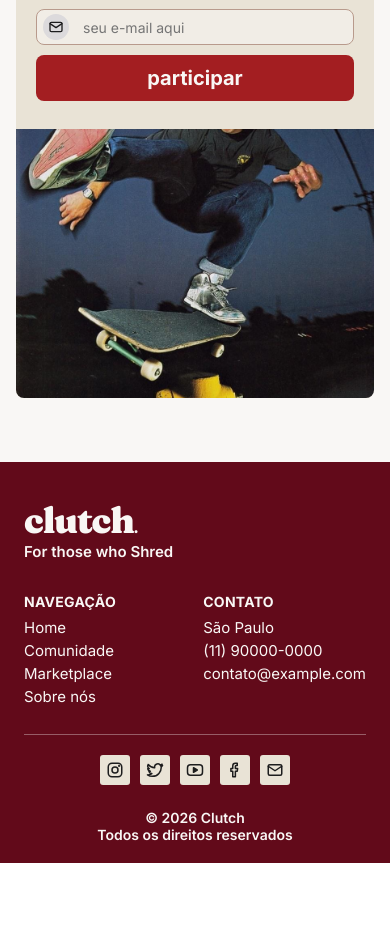
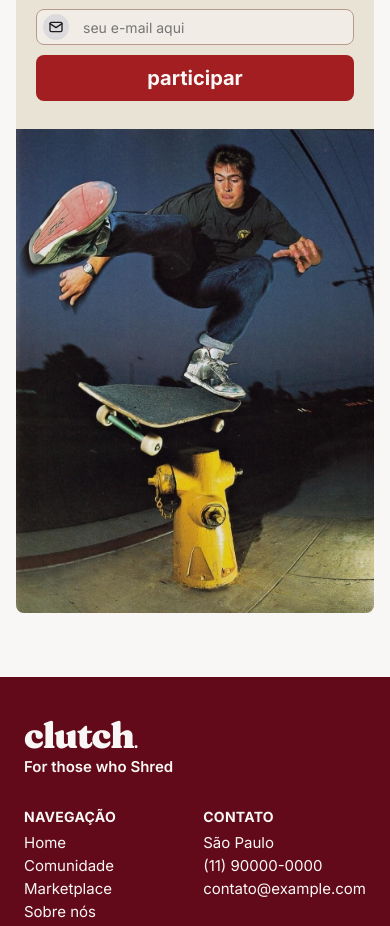
Before and after one commit to AndreCamacho-byte/ProjetoTCC_WEB_REACTJS, a React (Vite) app: page / in a window 390 px wide. Shown: the part 2980-3906 px from the top of the page. Before the commit the page ends 3843 px from the top, so only its background shows below. Built offline with nearby package versions, Linux system fonts and the light colour scheme.

Commit message:
arruma foto cortada no celular na seção come ride with us

```diff
--- a/src/pages/HomePage.module.css
+++ b/src/pages/HomePage.module.css
@@ -599,8 +599,13 @@
     max-width: none;
   }
 
+  /* No celular a foto aparece inteira, na proporção original, em vez de recortada */
   .newsletterMedia {
-    aspect-ratio: 4 / 3;
     min-height: 0;
   }
+
+  .newsletterPhoto {
+    position: static;
+    height: auto;
+  }
 }
```
